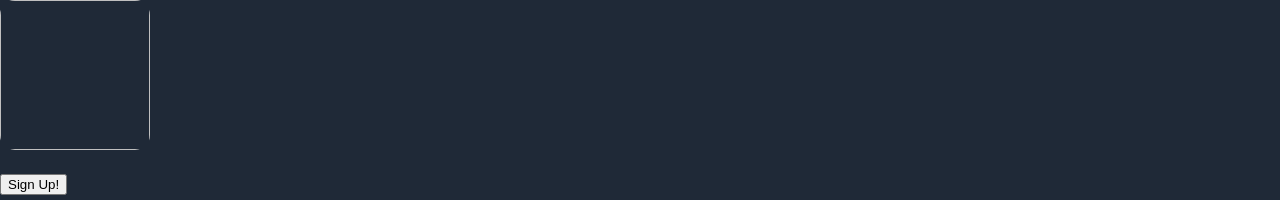
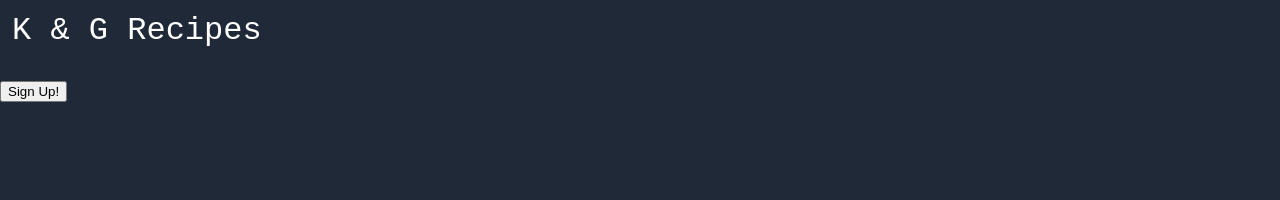
Before and after one commit to MLPM0rgan/odin-landing-page, a plain HTML site: page index.html in a window 1280 px wide. Shown: the top 200 px of the page. Drawn offline with Linux system fonts and the light colour scheme.

Commit message:
add title & some style

```diff
--- a/index.html
+++ b/index.html
@@ -10,7 +10,7 @@
 
 <body>
     <div class="header">
-        <img class="header-logo"> <!--add logo here-->
+        <div class="title">K & G Recipes</div>
     </div>
 
     <div class="section-one">
--- a/styles.css
+++ b/styles.css
@@ -32,6 +32,13 @@ img {
 
 .header-logo {
     border: none;
+}
+
+.title {
+    color: white;
+    font-size: 32px;
+    font-family: 'Courier New', Courier, monospace;
+    padding: 12px;
 }
 
 .section-two {
```
